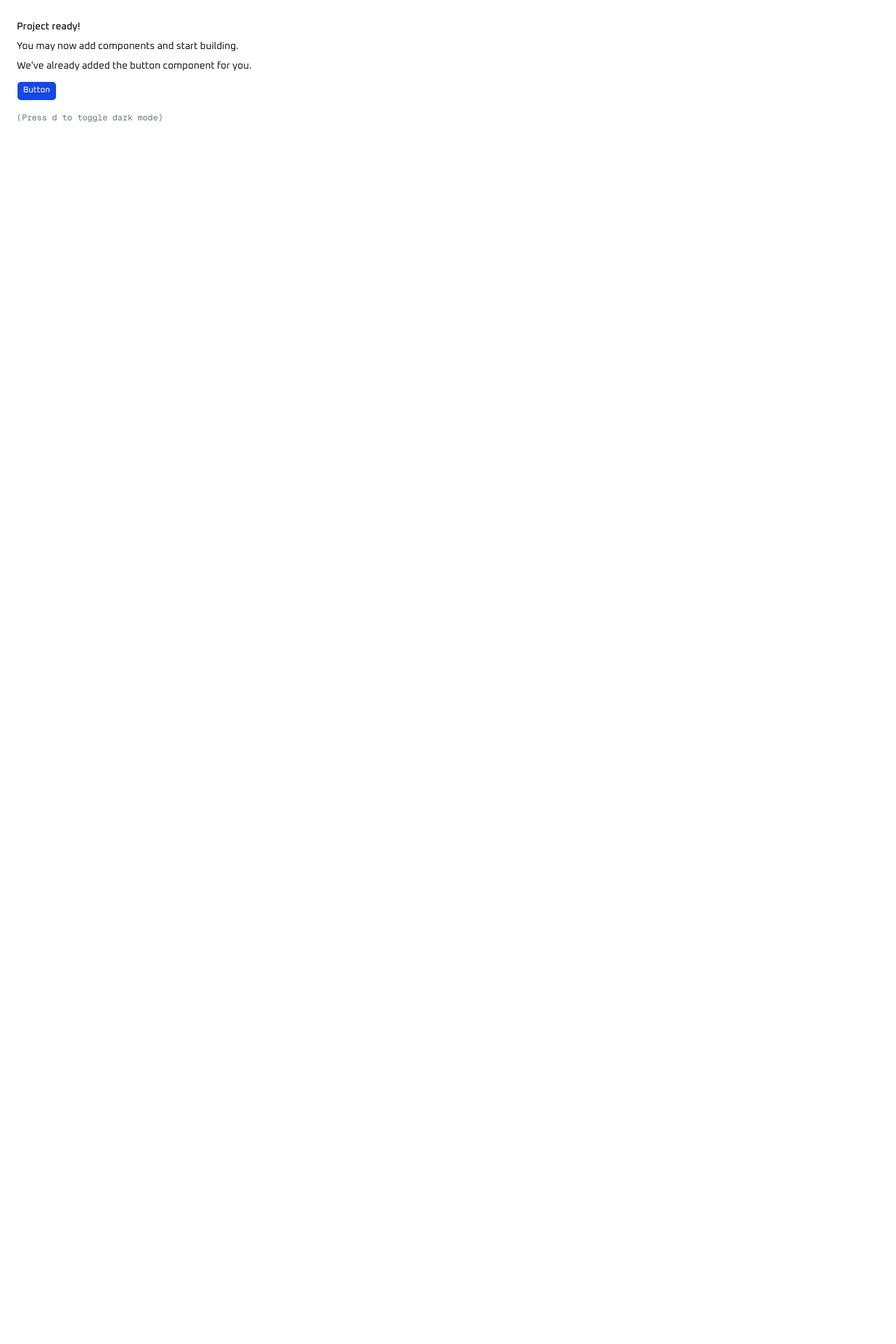
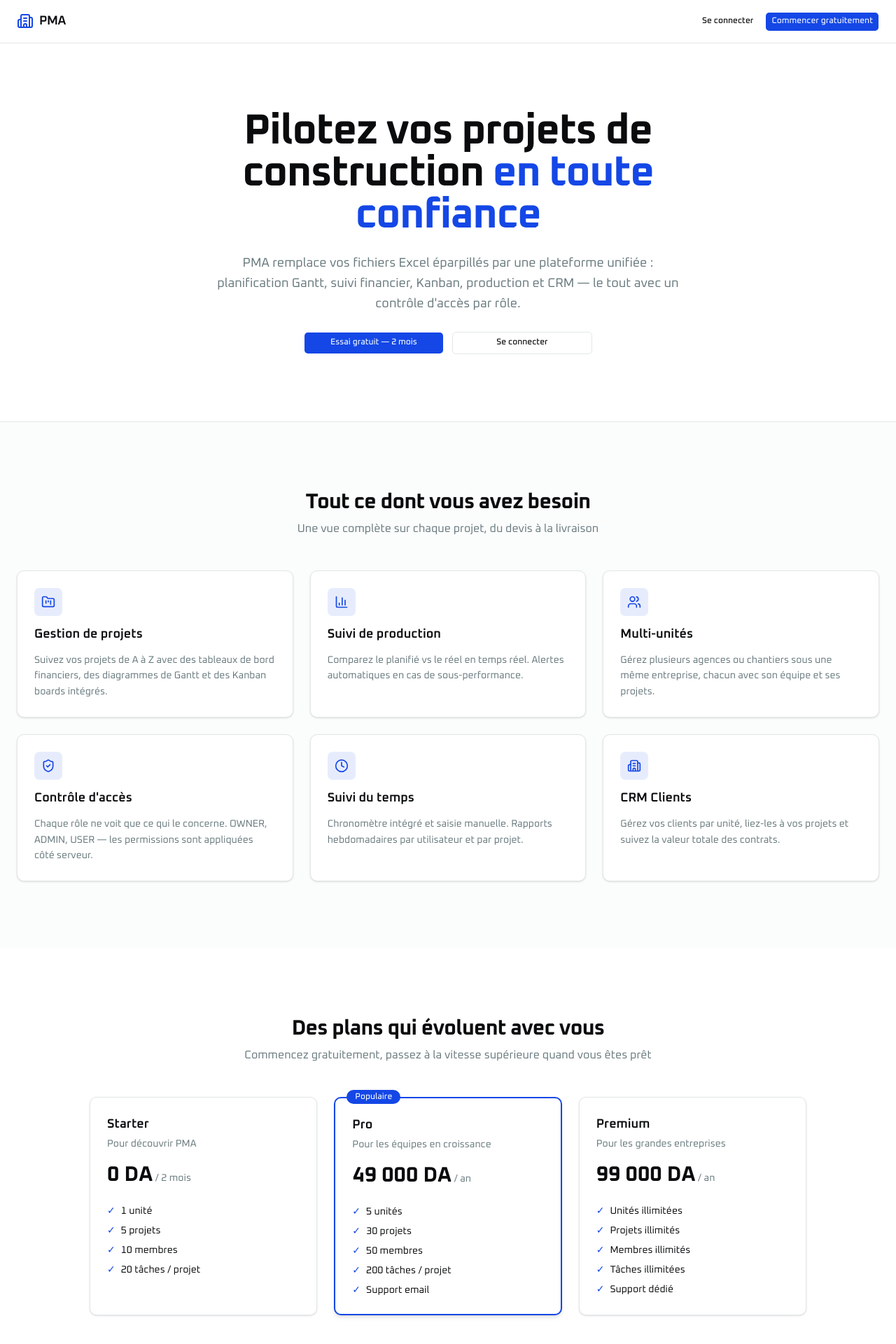
Before and after one commit to MidouMister/pma-app, a Next.js app: page / in a window 1280 px wide. Shown: the top 1920 px of the page at 70% size. Before the commit the page ends 800 px from the top, so only its background shows below. Built offline with nearby package versions, Linux system fonts and the light colour scheme.

Commit message:
feat: add landing page with hero, features, and pricing sections

```diff
--- a/app/page.tsx
+++ b/app/page.tsx
@@ -1,19 +1,254 @@
+import Link from "next/link"
 import { Button } from "@/components/ui/button"
+import {
+  FolderKanban,
+  BarChart3,
+  Users,
+  ShieldCheck,
+  Clock,
+  Building2,
+} from "lucide-react"
 
-export default function Page() {
+const FEATURES = [
+  {
+    icon: FolderKanban,
+    title: "Gestion de projets",
+    description:
+      "Suivez vos projets de A à Z avec des tableaux de bord financiers, des diagrammes de Gantt et des Kanban boards intégrés.",
+  },
+  {
+    icon: BarChart3,
+    title: "Suivi de production",
+    description:
+      "Comparez le planifié vs le réel en temps réel. Alertes automatiques en cas de sous-performance.",
+  },
+  {
+    icon: Users,
+    title: "Multi-unités",
+    description:
+      "Gérez plusieurs agences ou chantiers sous une même entreprise, chacun avec son équipe et ses projets.",
+  },
+  {
+    icon: ShieldCheck,
+    title: "Contrôle d'accès",
+    description:
+      "Chaque rôle ne voit que ce qui le concerne. OWNER, ADMIN, USER — les permissions sont appliquées côté serveur.",
+  },
+  {
+    icon: Clock,
+    title: "Suivi du temps",
+    description:
+      "Chronomètre intégré et saisie manuelle. Rapports hebdomadaires par utilisateur et par projet.",
+  },
+  {
+    icon: Building2,
+    title: "CRM Clients",
+    description:
+      "Gérez vos clients par unité, liez-les à vos projets et suivez la valeur totale des contrats.",
+  },
+]
+
+export default function LandingPage() {
   return (
-    <div className="flex min-h-svh p-6">
-      <div className="flex max-w-md min-w-0 flex-col gap-4 text-sm leading-loose">
-        <div>
-          <h1 className="font-medium">Project ready!</h1>
-          <p>You may now add components and start building.</p>
-          <p>We&apos;ve already added the button component for you.</p>
-          <Button className="mt-2">Button</Button>
+    <div className="flex min-h-screen flex-col bg-background">
+      {/* Header */}
+      <header className="border-b">
+        <div className="mx-auto flex max-w-7xl items-center justify-between px-6 py-4">
+          <div className="flex items-center gap-2">
+            <Building2 className="size-6 text-primary" />
+            <span className="text-lg font-semibold tracking-tight">PMA</span>
+          </div>
+          <div className="flex items-center gap-2">
+            <Link href="/company/sign-in">
+              <Button variant="ghost">Se connecter</Button>
+            </Link>
+            <Link href="/company/sign-up">
+              <Button>Commencer gratuitement</Button>
+            </Link>
+          </div>
         </div>
-        <div className="font-mono text-xs text-muted-foreground">
-          (Press <kbd>d</kbd> to toggle dark mode)
+      </header>
+
+      {/* Hero */}
+      <section className="flex flex-1 flex-col items-center justify-center px-6 py-24 text-center">
+        <div className="flex max-w-3xl flex-col items-center gap-6">
+          <h1 className="text-4xl font-bold tracking-tight sm:text-5xl md:text-6xl">
+            Pilotez vos projets de construction{" "}
+            <span className="text-primary">en toute confiance</span>
+          </h1>
+          <p className="max-w-2xl text-lg leading-relaxed text-muted-foreground">
+            PMA remplace vos fichiers Excel éparpillés par une plateforme
+            unifiée : planification Gantt, suivi financier, Kanban, production
+            et CRM — le tout avec un contrôle d&apos;accès par rôle.
+          </p>
+          <div className="flex flex-col gap-3 sm:flex-row">
+            <Link href="/company/sign-up">
+              <Button size="lg" className="min-w-[200px]">
+                Essai gratuit — 2 mois
+              </Button>
+            </Link>
+            <Link href="/company/sign-in">
+              <Button variant="outline" size="lg" className="min-w-[200px]">
+                Se connecter
+              </Button>
+            </Link>
+          </div>
         </div>
-      </div>
+      </section>
+
+      {/* Features */}
+      <section className="border-t bg-muted/30 px-6 py-24">
+        <div className="mx-auto max-w-7xl">
+          <div className="mb-12 text-center">
+            <h2 className="text-3xl font-bold tracking-tight">
+              Tout ce dont vous avez besoin
+            </h2>
+            <p className="mt-2 text-muted-foreground">
+              Une vue complète sur chaque projet, du devis à la livraison
+            </p>
+          </div>
+          <div className="grid gap-6 sm:grid-cols-2 lg:grid-cols-3">
+            {FEATURES.map((feature) => (
+              <div
+                key={feature.title}
+                className="flex flex-col gap-3 rounded-xl border bg-card p-6 shadow-sm transition-shadow hover:shadow-md"
+              >
+                <div className="flex size-10 items-center justify-center rounded-lg bg-primary/10 text-primary">
+                  <feature.icon className="size-5" />
+                </div>
+                <h3 className="text-lg font-semibold">{feature.title}</h3>
+                <p className="text-sm leading-relaxed text-muted-foreground">
+                  {feature.description}
+                </p>
+              </div>
+            ))}
+          </div>
+        </div>
+      </section>
+
+      {/* Plans */}
+      <section className="px-6 py-24">
+        <div className="mx-auto max-w-5xl">
+          <div className="mb-12 text-center">
+            <h2 className="text-3xl font-bold tracking-tight">
+              Des plans qui évoluent avec vous
+            </h2>
+            <p className="mt-2 text-muted-foreground">
+              Commencez gratuitement, passez à la vitesse supérieure quand vous
+              êtes prêt
+            </p>
+          </div>
+          <div className="grid gap-6 md:grid-cols-3">
+            {/* Starter */}
+            <div className="flex flex-col rounded-xl border bg-card p-6 shadow-sm">
+              <h3 className="text-lg font-semibold">Starter</h3>
+              <p className="mt-1 text-sm text-muted-foreground">
+                Pour découvrir PMA
+              </p>
+              <div className="mt-4 mb-6">
+                <span className="text-3xl font-bold">0 DA</span>
+                <span className="text-sm text-muted-foreground"> / 2 mois</span>
+              </div>
+              <ul className="flex flex-1 flex-col gap-2 text-sm">
+                <li className="flex items-center gap-2">
+                  <span className="text-primary">✓</span> 1 unité
+                </li>
+                <li className="flex items-center gap-2">
+                  <span className="text-primary">✓</span> 5 projets
+                </li>
+                <li className="flex items-center gap-2">
+                  <span className="text-primary">✓</span> 10 membres
+                </li>
+                <li className="flex items-center gap-2">
+                  <span className="text-primary">✓</span> 20 tâches / projet
+                </li>
+              </ul>
+            </div>
+
+            {/* Pro */}
+            <div className="relative flex flex-col rounded-xl border-2 border-primary bg-card p-6 shadow-md">
+              <div className="absolute -top-3 left-4 rounded-full bg-primary px-3 py-0.5 text-xs font-medium text-primary-foreground">
+                Populaire
+              </div>
+              <h3 className="text-lg font-semibold">Pro</h3>
+              <p className="mt-1 text-sm text-muted-foreground">
+                Pour les équipes en croissance
+              </p>
+              <div className="mt-4 mb-6">
+                <span className="text-3xl font-bold">49 000 DA</span>
+                <span className="text-sm text-muted-foreground"> / an</span>
+              </div>
+              <ul className="flex flex-1 flex-col gap-2 text-sm">
+                <li className="flex items-center gap-2">
+                  <span className="text-primary">✓</span> 5 unités
+                </li>
+                <li className="flex items-center gap-2">
+                  <span className="text-primary">✓</span> 30 projets
+                </li>
+                <li className="flex items-center gap-2">
+                  <span className="text-primary">✓</span> 50 membres
+                </li>
+                <li className="flex items-center gap-2">
+                  <span className="text-primary">✓</span> 200 tâches / projet
+                </li>
+                <li className="flex items-center gap-2">
+                  <span className="text-primary">✓</span> Support email
+                </li>
+              </ul>
+            </div>
+
+            {/* Premium */}
+            <div className="flex flex-col rounded-xl border bg-card p-6 shadow-sm">
+              <h3 className="text-lg font-semibold">Premium</h3>
+              <p className="mt-1 text-sm text-muted-foreground">
+                Pour les grandes entreprises
+              </p>
+              <div className="mt-4 mb-6">
+                <span className="text-3xl font-bold">99 000 DA</span>
+                <span className="text-sm text-muted-foreground"> / an</span>
+              </div>
+              <ul className="flex flex-1 flex-col gap-2 text-sm">
+                <li className="flex items-center gap-2">
+                  <span className="text-primary">✓</span> Unités illimitées
+                </li>
+                <li className="flex items-center gap-2">
+                  <span className="text-primary">✓</span> Projets illimités
+                </li>
+                <li className="flex items-center gap-2">
+                  <span className="text-primary">✓</span> Membres illimités
+                </li>
+                <li className="flex items-center gap-2">
+                  <span className="text-primary">✓</span> Tâches illimitées
+                </li>
+                <li className="flex items-center gap-2">
+                  <span className="text-primary">✓</span> Support dédié
+                </li>
+              </ul>
+            </div>
+          </div>
+        </div>
+      </section>
+
+      {/* CTA */}
+      <section className="border-t bg-muted/30 px-6 py-16 text-center">
+        <div className="mx-auto max-w-2xl">
+          <h2 className="text-2xl font-bold tracking-tight">
+            Prêt à centraliser vos projets ?
+          </h2>
+          <p className="mt-2 text-muted-foreground">
+            Créez votre compte en 2 minutes — aucune carte bancaire requise
+          </p>
+          <Link href="/company/sign-up" className="mt-6 inline-block">
+            <Button size="lg">Créer mon compte</Button>
+          </Link>
+        </div>
+      </section>
+
+      {/* Footer */}
+      <footer className="border-t px-6 py-6 text-center text-sm text-muted-foreground">
+        © {new Date().getFullYear()} PMA — Gestion de projets pour le BTP en
+        Algérie
+      </footer>
     </div>
   )
 }
```
